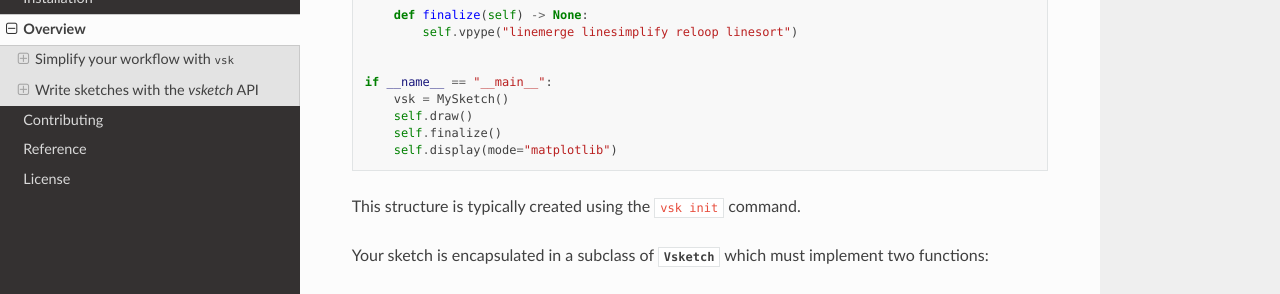
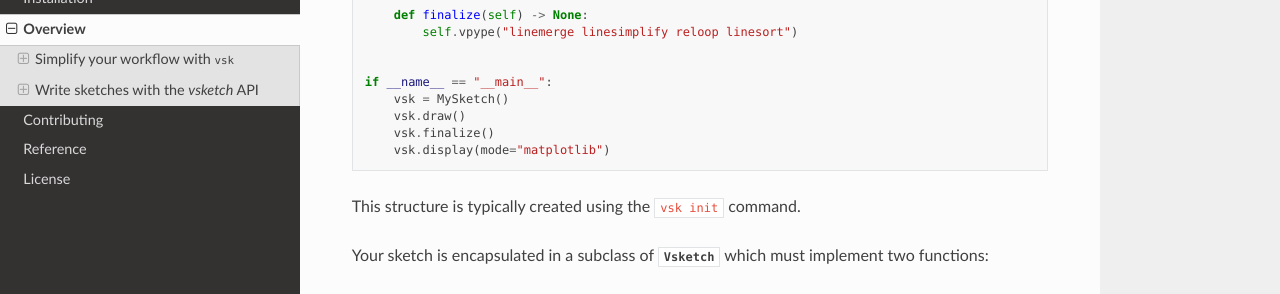
Before and after one commit to abey79/vsketch, a Sphinx documentation site: the page built from docs/overview.rst, in a window 1280 px wide and 900 px high, scrolled down 2635 px. Shown: the part 151-445 px from the top of the window. Built offline with Sphinx 7.4.7 and the Read the Docs theme 2.0.0, drawn with Linux system fonts in a browser that asks for light colours.

Commit message:
Fixed sketch structure using self in stead of vsk

```diff
--- a/docs/overview.rst
+++ b/docs/overview.rst
@@ -126,9 +126,9 @@ Sketch scripts always have the same structure::
 
     if __name__ == "__main__":
         vsk = MySketch()
-        self.draw()
-        self.finalize()
-        self.display(mode="matplotlib")
+        vsk.draw()
+        vsk.finalize()
+        vsk.display(mode="matplotlib")
 
 This structure is typically created using the ``vsk init`` command.
 
```
